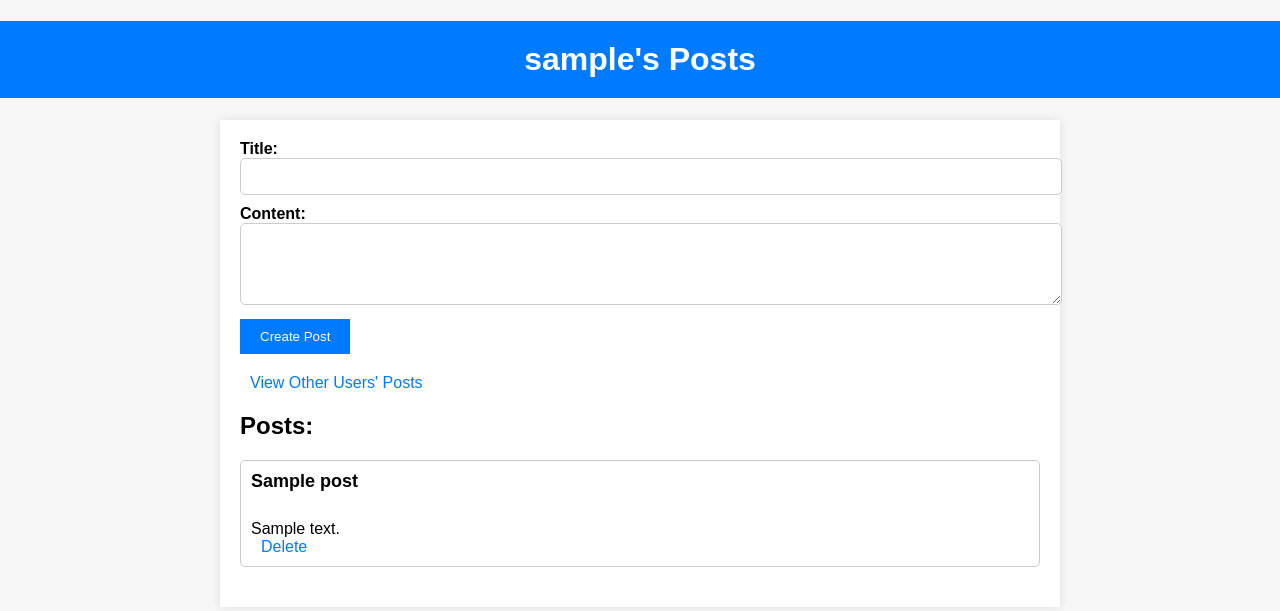
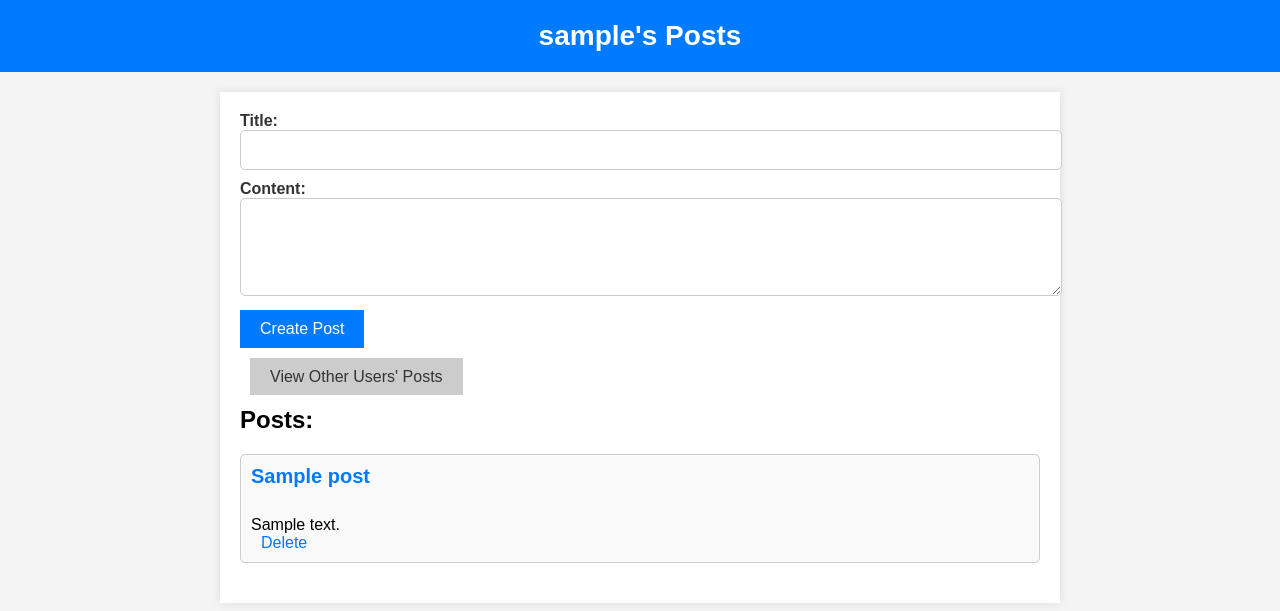
Before and after one commit to sahil-12-gif/flask-social, a Flask app: page /user/1/posts in a window 1280 px wide. Shown: the top 611 px of the page. Run offline with Flask 3, Linux system fonts and the light colour scheme; tables that the repository leaves empty hold one stand-in row (values such as "Sample post").

Commit message:
i have added changed the layout of all_posts.html

```diff
--- a/app.py
+++ b/app.py
@@ -72,4 +72,4 @@ def delete_post(user_id, post_id):
 if __name__ == '__main__':
     with app.app_context():
         db.create_all()
-    app.run()
+    app.run(debug=True)
--- a/templates/user_posts.html
+++ b/templates/user_posts.html
@@ -8,7 +8,7 @@
         /* Add your CSS styles here */
         body {
             font-family: Arial, sans-serif;
-            background-color: #f7f7f7;
+            background-color: #f4f4f4;
             margin: 0;
             padding: 0;
         }
@@ -17,6 +17,8 @@
             color: white;
             padding: 20px;
             text-align: center;
+            font-size: 28px;
+            margin: 0;
         }
         .container {
             max-width: 800px;
@@ -30,6 +32,8 @@
         }
         label {
             font-weight: bold;
+            font-size: 16px;
+            color: #333;
         }
         input[type="text"],
         textarea {
@@ -38,6 +42,7 @@
             margin-bottom: 10px;
             border: 1px solid #ccc;
             border-radius: 5px;
+            font-size: 16px;
         }
         button {
             background-color: #007BFF;
@@ -45,6 +50,7 @@
             border: none;
             padding: 10px 20px;
             cursor: pointer;
+            font-size: 16px;
         }
         button:hover {
             background-color: #0056b3;
@@ -56,14 +62,15 @@
         li {
             margin-bottom: 20px;
             padding: 10px;
-            background-color: #fff;
+            background-color: #f9f9f9;
             border: 1px solid #ccc;
             border-radius: 5px;
         }
         li strong {
             display: block;
-            font-size: 18px;
+            font-size: 20px;
             margin-bottom: 10px;
+            color: #007BFF; /* Highlight the post title */
         }
         a {
             color: #007BFF;
@@ -72,6 +79,17 @@
         }
         a:hover {
             text-decoration: underline;
+        }
+        .btn-secondary {
+            background-color: #ccc;
+            color: #333;
+            padding: 10px 20px;
+            text-decoration: none;
+            margin-right: 10px;
+            font-size: 16px;
+        }
+        .btn-secondary:hover {
+            background-color: #999;
         }
     </style>
 </head>
@@ -86,7 +104,7 @@
             <textarea id="content" name="content" rows="4" required></textarea><br>
             <button type="submit">Create Post</button>
         </form>
-        <a href="{{ url_for('all_posts') }}" class="btn btn-secondary">View Other Users' Posts</a>
+        <a href="{{ url_for('all_posts') }}" class="btn-secondary">View Other Users' Posts</a>
         <h2>Posts:</h2>
         <ul>
             {% for post in user.posts %}
```
Also changed, not shown: templates/all_posts.html (+16 -17 lines).
